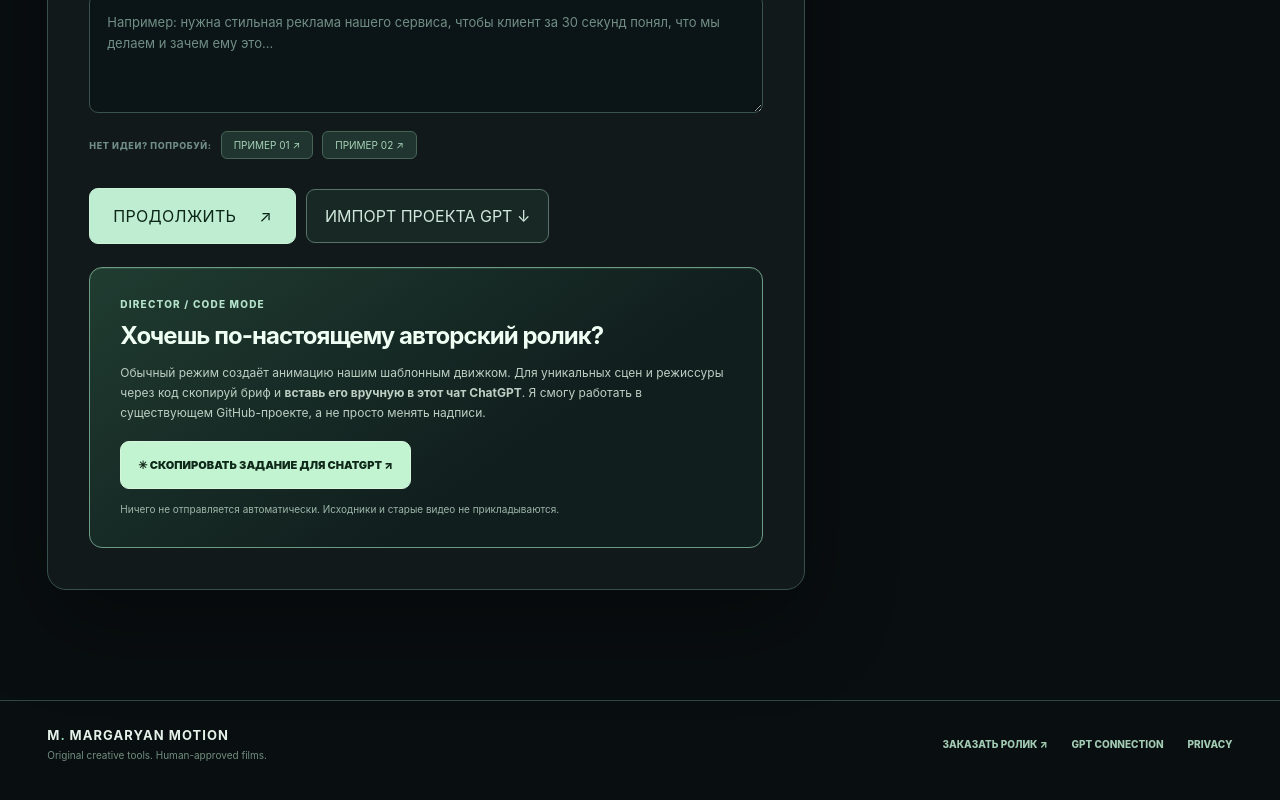
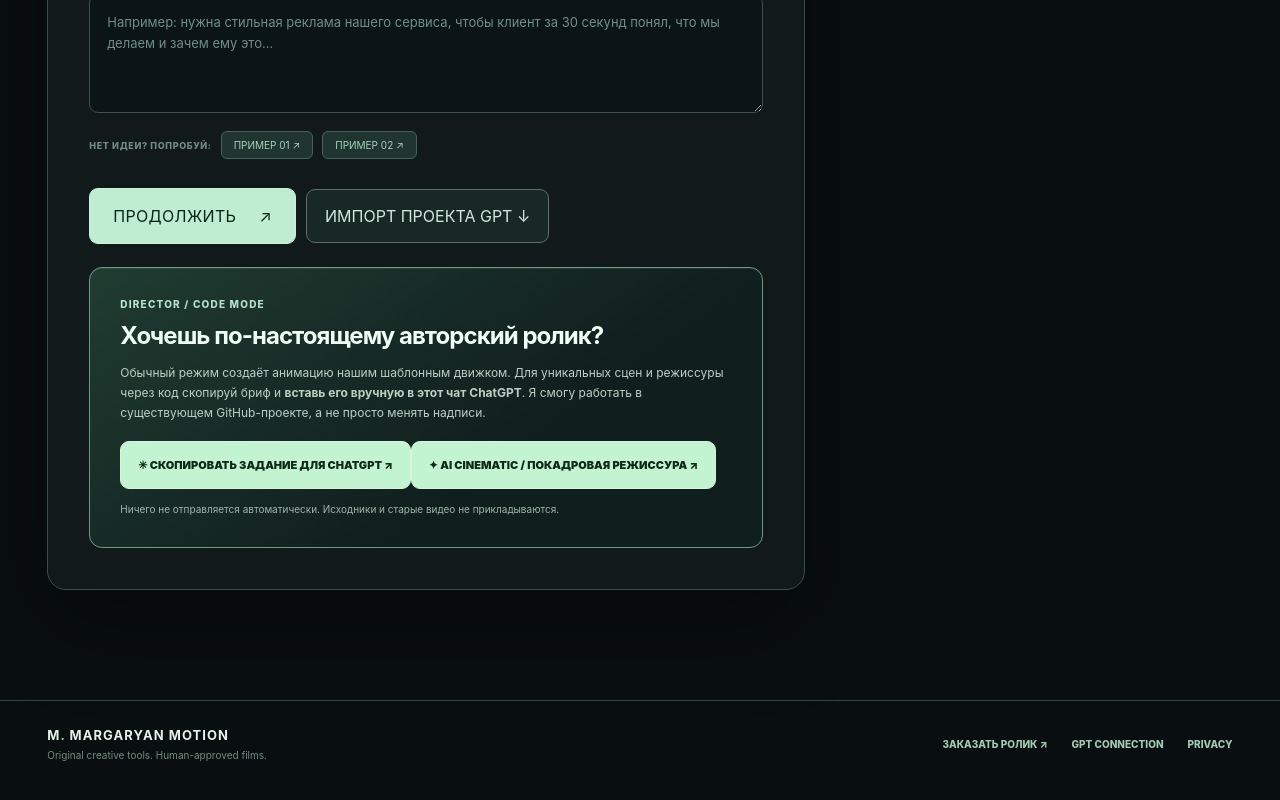
Before and after one commit to margaryanlabs/Margaryan-distribution, a Next.js app: page /motion/create in a window 1280 px wide. Shown: the part 1464-2264 px from the top of the page. Built offline with nearby package versions, Linux system fonts and the light colour scheme.

Commit message:
feat(motion): hand off creator scenes and brief into AI Cinematic

```diff
--- a/app/motion/create/page.tsx
+++ b/app/motion/create/page.tsx
@@ -225,6 +225,14 @@ export default function PublicMotionCreator(){
   setPhase("idea");setPlaying(true);setSeek(0);seekTime.current=0;setImportJson("");setError("");
   setNotice("НОВЫЙ ФИЛЬМ: никаких материалов из предыдущего проекта не импортировано.");
  };
+ const openAiCinematic=()=>{
+  const draft={concept:brief.trim().length>=12?brief:SAMPLES[0],
+   brandLabel:BRAND_INFO[brand].name,project};
+  try{
+   localStorage.setItem("motion-ai-cinematic-draft-v1",JSON.stringify(draft));
+   window.location.assign("/motion/ai-cinematic");
+  }catch{setError("Невозможно перенести черновик в браузере. Сначала скачай Motion JSON или открой AI Cinematic отдельно.");}
+ };
  const openEditor=()=>{
   if(!project)return;
   try{
@@ -293,6 +301,7 @@ export default function PublicMotionCreator(){
         <strong>Хочешь по-настоящему авторский ролик?</strong>
         <p>Обычный режим создаёт анимацию нашим шаблонным движком. Для уникальных сцен и режиссуры через код скопируй бриф и <b>вставь его вручную в этот чат ChatGPT</b>. Я смогу работать в существующем GitHub-проекте, а не просто менять надписи.</p>
         <button type="button" onClick={()=>void copyForChatGPT()}>✳ СКОПИРОВАТЬ ЗАДАНИЕ ДЛЯ CHATGPT ↗</button>
+        <button type="button" onClick={openAiCinematic}>✦ AI CINEMATIC / ПОКАДРОВАЯ РЕЖИССУРА ↗</button>
         <em>Ничего не отправляется автоматически. Исходники и старые видео не прикладываются.</em>
        </div>
      </section>}
@@ -356,6 +365,7 @@ export default function PublicMotionCreator(){
        <strong>Сделать этот ролик оригинальным через код</strong>
        <p>Этот предпросмотр собран нашим процедурным движком. Скопируй задание и вставь его в чат со мной: я смогу изучить код Motion Engine, спроектировать уникальные кадры и подготовить изменения в GitHub. Видео не передаётся автоматически.</p>
        <button type="button" onClick={()=>void copyForChatGPT()}>✳ ЗАДАНИЕ ДЛЯ РЕЖИССЁРА В CHATGPT ↗</button>
+       <button type="button" onClick={openAiCinematic}>✦ ОТКРЫТЬ AI CINEMATIC / ЭТИ СЦЕНЫ ↗</button>
       </div>
       <p className={styles.truth}>Не готовый рекламный MP4: озвучку, музыку, реальные кадры и финальный экспорт необходимо подтвердить в студии. Для коммерческой публикации обязателен просмотр качества.</p>
      </section>}
```
